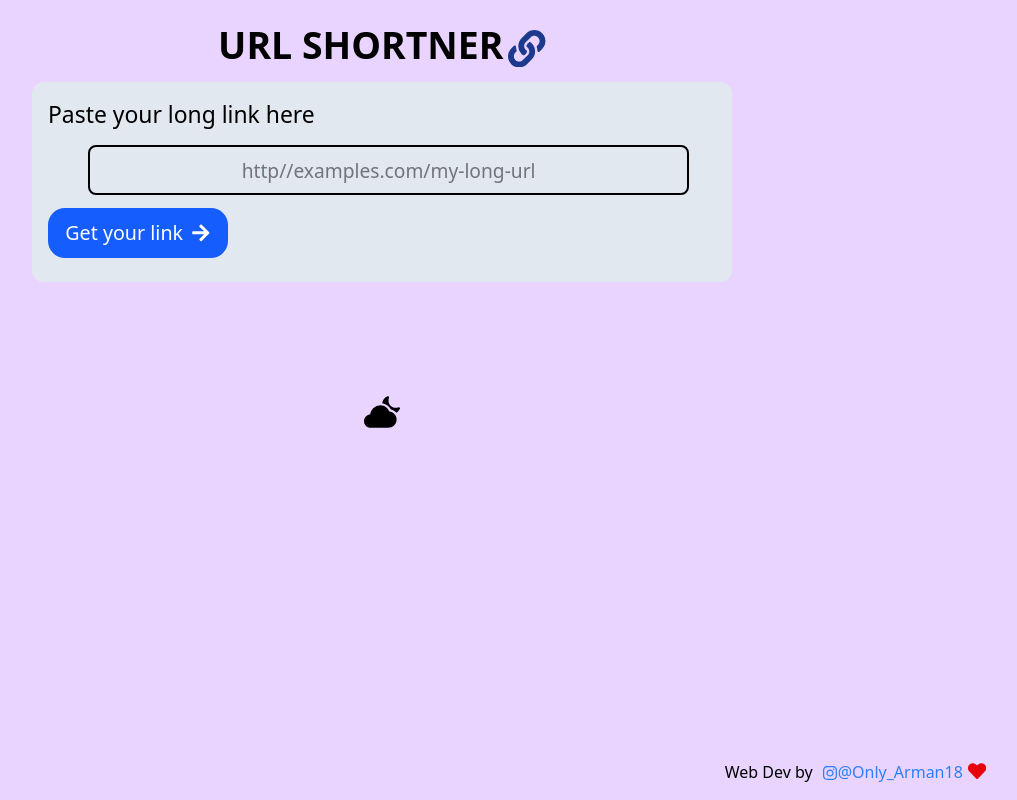
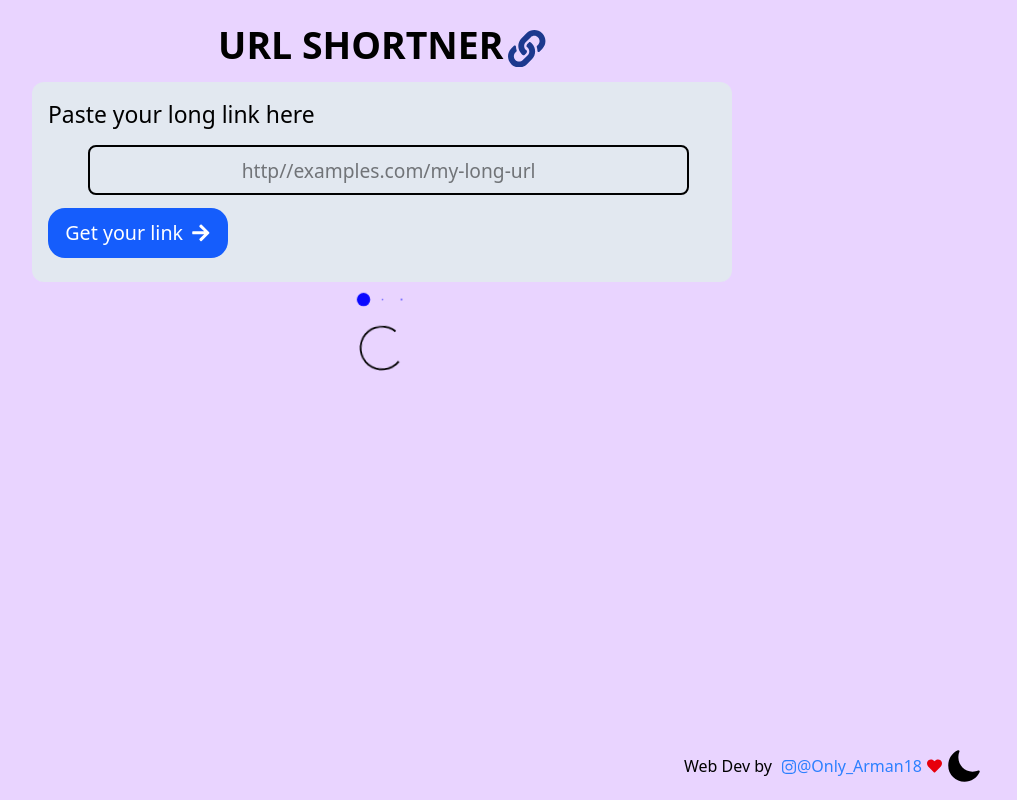
Before and after one commit to Mdarman18/URL-FRONTEND, a React (Vite) app in the folder vite-project/: page / in a window 1280 px wide. Both pictures are taken after a click on the button "Get your link". Shown: the whole page, without its empty margins (258-1275 px from the left). Built offline with nearby package versions, Linux system fonts and the light colour scheme.

Commit message:
Fix QR loader logic and add PulseLoader

```diff
--- a/package.json
+++ b/package.json
@@ -1,5 +1,6 @@
 {
   "dependencies": {
-    "react-loader-spinner": "^8.0.0"
+    "react-loader-spinner": "^8.0.0",
+    "react-spinners": "^0.17.0"
   }
 }
--- a/vite-project/src/component/App.jsx
+++ b/vite-project/src/component/App.jsx
@@ -8,16 +8,21 @@ import { FaCopy } from "react-icons/fa6";
 import { FaExternalLinkAlt, FaShareAlt } from "react-icons/fa";
 import { ImStatsDots } from "react-icons/im";
 import { FaInstagram } from "react-icons/fa6";
-import { IoCloudyNight } from "react-icons/io5";
-import Skeleton from "react-loading-skeleton";
+import { IoCloudyNight, IoMoon } from "react-icons/io5";
+import { ClipLoader, PulseLoader } from "react-spinners";
 
 function Home() {
   const [theme, setTheme] = useState(false);
+  const [loading, setLoading] = useState(false);
   const [input, setInput] = useState("");
   const [url, setUrl] = useState("");
   const [qr, setQr] = useState("");
+  const [phone, setPhone] = useState(false);
+
   const HandleSubmit = async (e) => {
     e.preventDefault();
+    setLoading(true);
+    setPhone(false);
     if (!input.trim()) {
       toast.error("Please Enter a Valid Url", { duration: 1500 });
       return;
@@ -26,12 +31,14 @@ function Home() {
       const Result = await BaseUrl.post("/api/home", { url: input });
       setUrl(Result.data);
       console.log(Result.data);
+      setLoading(false);
     } catch (error) {
       toast.error("Invalid URL format.Example: https://www.example.com", {
         duration: 1500,
       });
       console.log(error);
       setInput("");
+      setLoading(false);
       return;
     }
   };
@@ -45,6 +52,8 @@ function Home() {
   const EmptyText = () => {
     setInput("");
     setUrl("");
+    setPhone(false);
+    setQr("");
   };
   const CopyLink = async () => {
     if (url && url.id) {
@@ -109,8 +118,27 @@ function Home() {
             <FaArrowRight />
           </button>
         </div>
-        {url ? (
-          <div className="  rounded-[10px] mt-[20px] flex flex-col  items-center  bg-slate-500">
+        {/* ------====   Theme or qr img of this  */}
+        <div className="flex justify-center items-center flex-col">
+          <div className="my-2">
+            {loading ? (
+              <PulseLoader size={15} color="blue" />
+            ) : qr ? (
+              <img
+                src={qr}
+                alt=""
+                className="w-[150px] sm:w-[150px] md:w-[200px] object-contain"
+              />
+            ) : null}
+          </div>
+        </div>
+
+        {loading ? (
+          <div className=" flex items-center justify-center w-full max-w-md mx-auto space-y-3 px-4">
+            <ClipLoader size={50} />
+          </div>
+        ) : url ? (
+          <div className="  rounded-[10px]  flex flex-col  items-center  bg-slate-500">
             <h2
               onClick={HandleRedirect}
               className="cursor-pointer pt-[4px] hover:underline text-[1.63rem] text-blue-800 font-bold"
@@ -146,30 +174,7 @@ function Home() {
               Shorten Another Link
             </button>
           </div>
-        ) : (
-          <div className="w-full max-w-md mx-auto space-y-3 px-4">
-            {/* Link text placeholder */}
-            <Skeleton height={25} width="70%" />
-
-            {/* Button row placeholder */}
-            <Skeleton height={20} width="50%" />
-            <Skeleton height={20} width="50%" />
-
-            {/* Full width block */}
-            <Skeleton height={40} width="100%" />
-          </div>
-        )}
-        {/* ------====   Theme or qr img of this  */}
-
-        <div className="my-4">
-          {qr && <img src={qr} alt="" />}
-          <div
-            onClick={() => setTheme(!theme)}
-            className=" text-4xl cursor-pointer"
-          >
-            {theme == true ? <FaSun /> : <IoCloudyNight />}
-          </div>
-        </div>
+        ) : null}
 
         <div className="fixed bottom-0 w-full md:w-auto flex justify-center md:justify-end p-4 md:right-5">
           <h1
@@ -186,11 +191,17 @@ function Home() {
                  ${theme === true ? " text-purple-700" : " text-blue-500"}
                 `}
             >
-              <FaInstagram className="mt-[5px] ml-[5px]  cursor-pointer hover:text-red-800" />
+              <FaInstagram className="mt-[3px] md:mt-[5px] md:ml-[5px]  cursor-pointer hover:text-red-800" />
               @Only_Arman18
             </a>
           </h1>
-          <FaHeart className="pb-[1px] pl-[5px] text-[1.45rem] cursor-pointer text-red-600 hover:text-red-900 hover:scale-125 transition-transform duration-300  " />
+          <FaHeart className="my-2 sm:pl-[5px] text-[1.25rem] cursor-pointer text-red-600 hover:text-red-900 hover:scale-125 transition-transform duration-300  " />
+          <div
+            onClick={() => setTheme(!theme)}
+            className="cursor-pointer my-0.1 mx-1 text-4xl"
+          >
+            {theme ? <FaSun /> : <IoMoon />}
+          </div>
         </div>
       </div>
     </>
```
Also changed, not shown: 1 other file (tests, documents, lock files or other folders).
